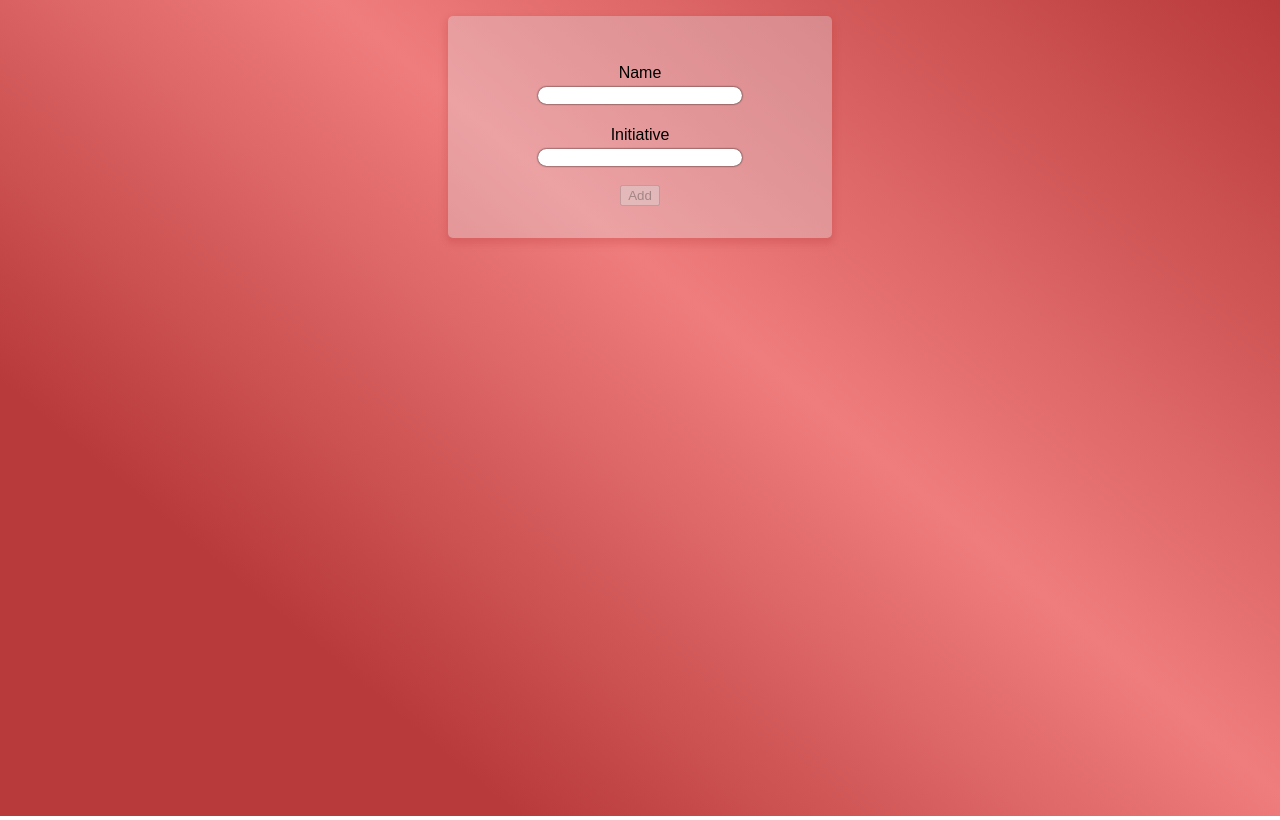
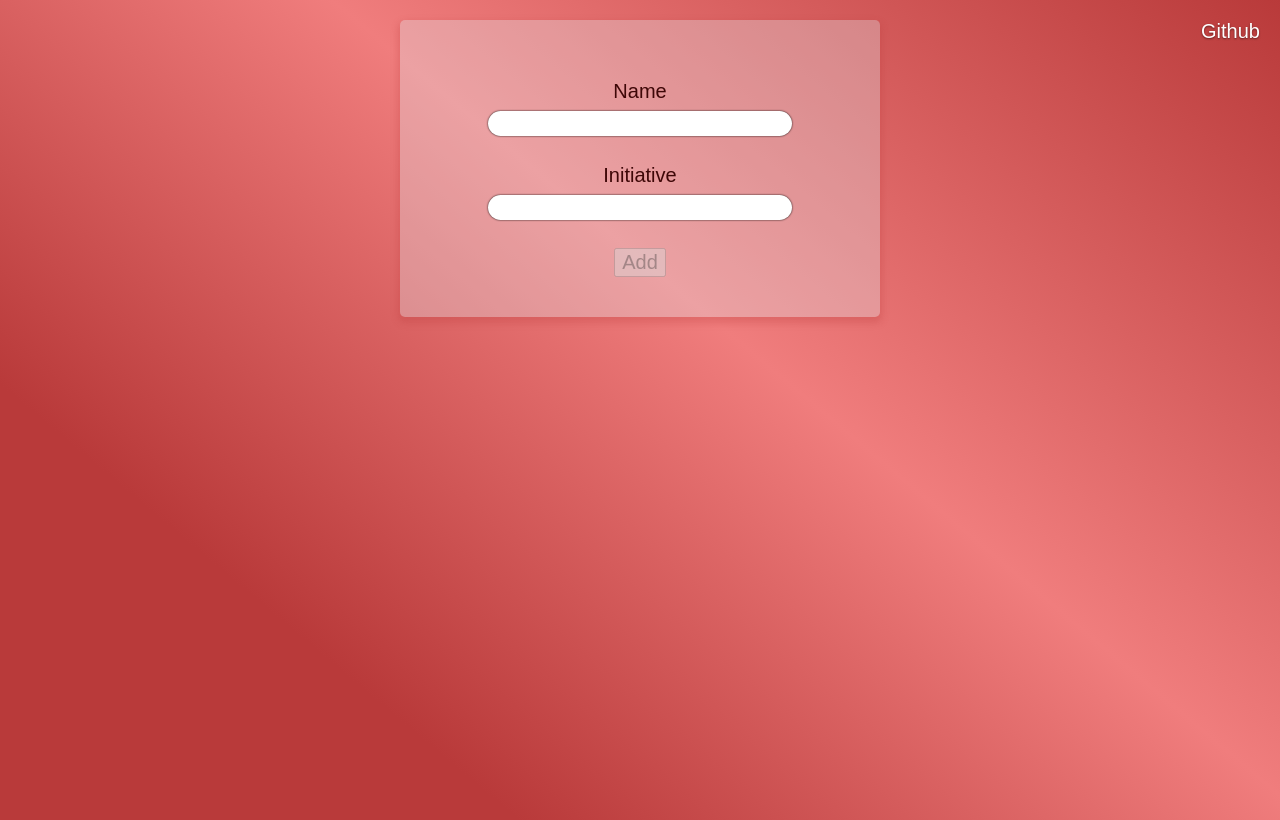
Before and after one commit to thedeany/initiative-tracker, a React (Create React App) app: page / in a window 1280 px wide. Built offline with nearby package versions, Linux system fonts and the light colour scheme.

Commit message:
Style changes

```diff
--- a/src/App.js
+++ b/src/App.js
@@ -77,6 +77,7 @@ class App extends Component {
   render() {
     const { name, initiative, characters } = this.state
     return (
+      <div className="container">
         <div className="App">
           <AddForm
             name={name}
@@ -112,6 +113,10 @@ class App extends Component {
             null
           }
         </div>
+        <div className="footer">
+          <a href="https://github.com/thedeany">Github</a>
+        </div>
+      </div>
     );
   }
 }
--- a/src/index.css
+++ b/src/index.css
@@ -2,7 +2,9 @@ body {
   margin: 0;
   padding: 0;
   font-family: sans-serif;
+  font-size: 20px;
   height: 100vh;
+  color: #3e0707;
   background: linear-gradient(40deg, rgb(185, 58, 58) 23%, rgb(240, 125, 125) 58%, rgb(185, 58, 58))
 }
 
@@ -48,13 +50,26 @@ body {
 
 .form-group > input:focus {
     outline: none;
-    box-shadow: #8fe5ff 0px 0px 5px 3px;
+    box-shadow: #5bbfe6 0px 0px 5px 3px;
 }
 
 input {
   text-align: center;
+  font-size: 1em;
 }
 
 input[type="submit"], label {
   margin-top: 1em;
 }
+
+.footer {
+    position: absolute;
+    top: 1em;
+    right: 1em;
+}
+
+.footer a {
+  text-decoration: none;
+  color: white;
+  text-shadow: rgb(100, 32, 32) 0px 1px 2px;
+}
```
Lines whose indentation alone changed are shown as unchanged.
